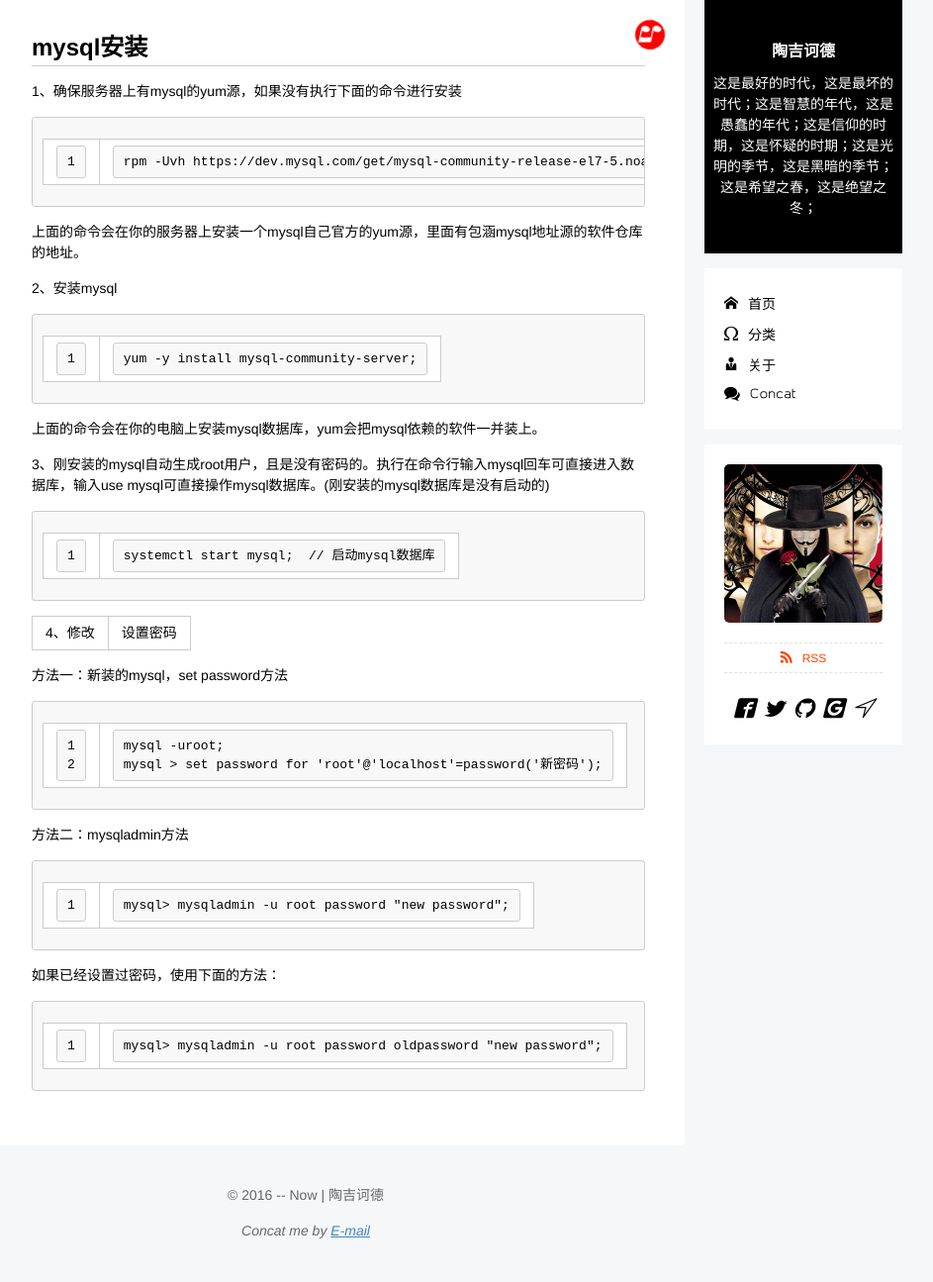
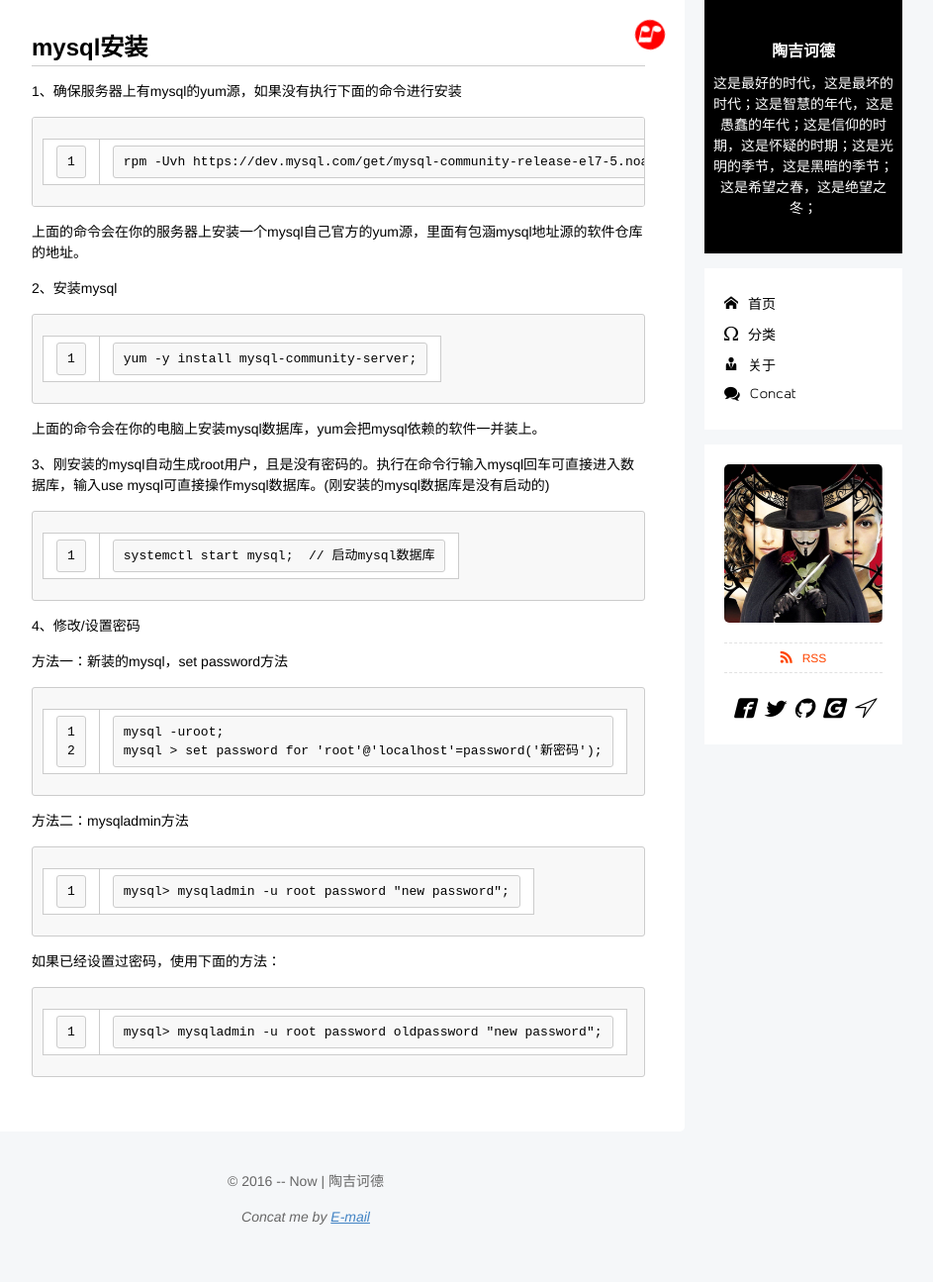
Before and after one commit to Tao-Quixote/Blog, a Jekyll site: the page built from _posts/2016-03-22-新装mysql及设置密码.md, in a window 1280 px wide. Shown: the whole page at 99% size, without its empty margins (221-1164 px from the left). Built offline with Jekyll 4.4.1, drawn with Linux system fonts in a browser that asks for light colours.

Commit message:
change the style

```diff
--- a/_posts/2016-03-22-新装mysql及设置密码.md
+++ b/_posts/2016-03-22-新装mysql及设置密码.md
@@ -21,7 +21,7 @@ category: mysql
 
 	systemctl start mysql;	// 启动mysql数据库
 
-4、修改 | 设置密码
+4、修改/设置密码
 
 方法一：新装的mysql，set password方法
 
```
